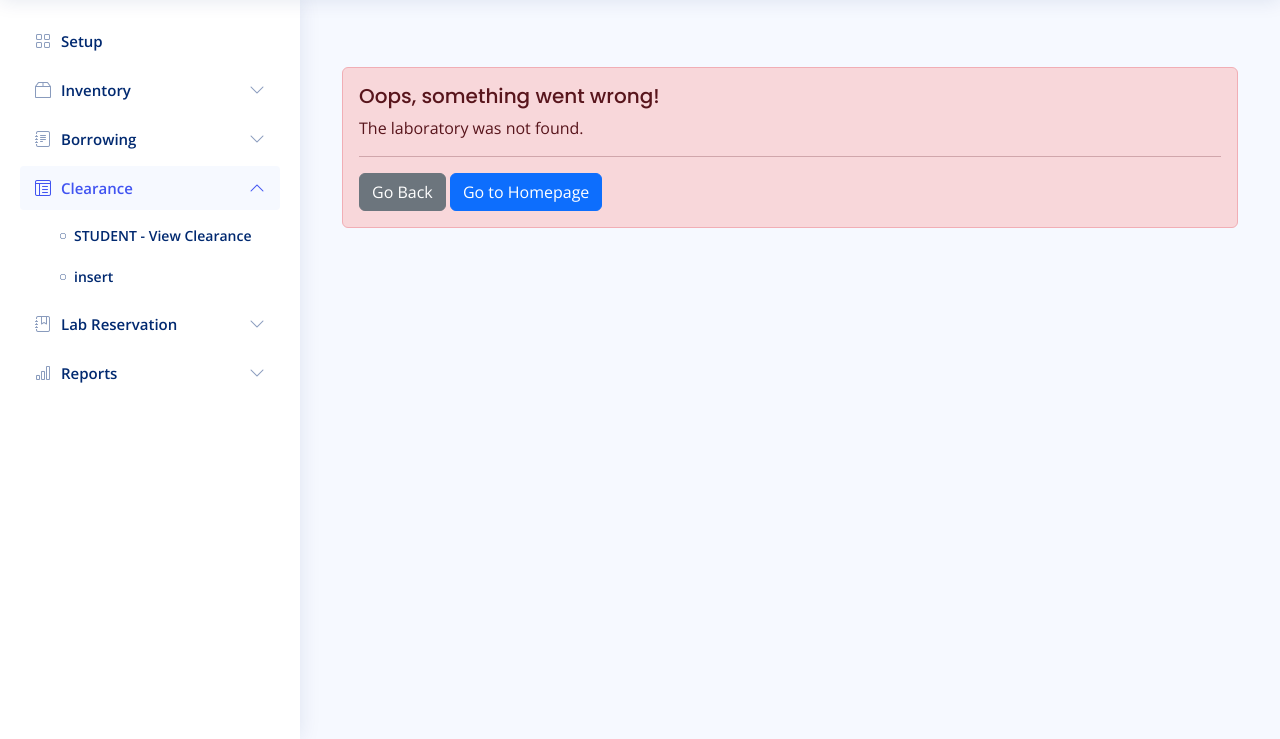
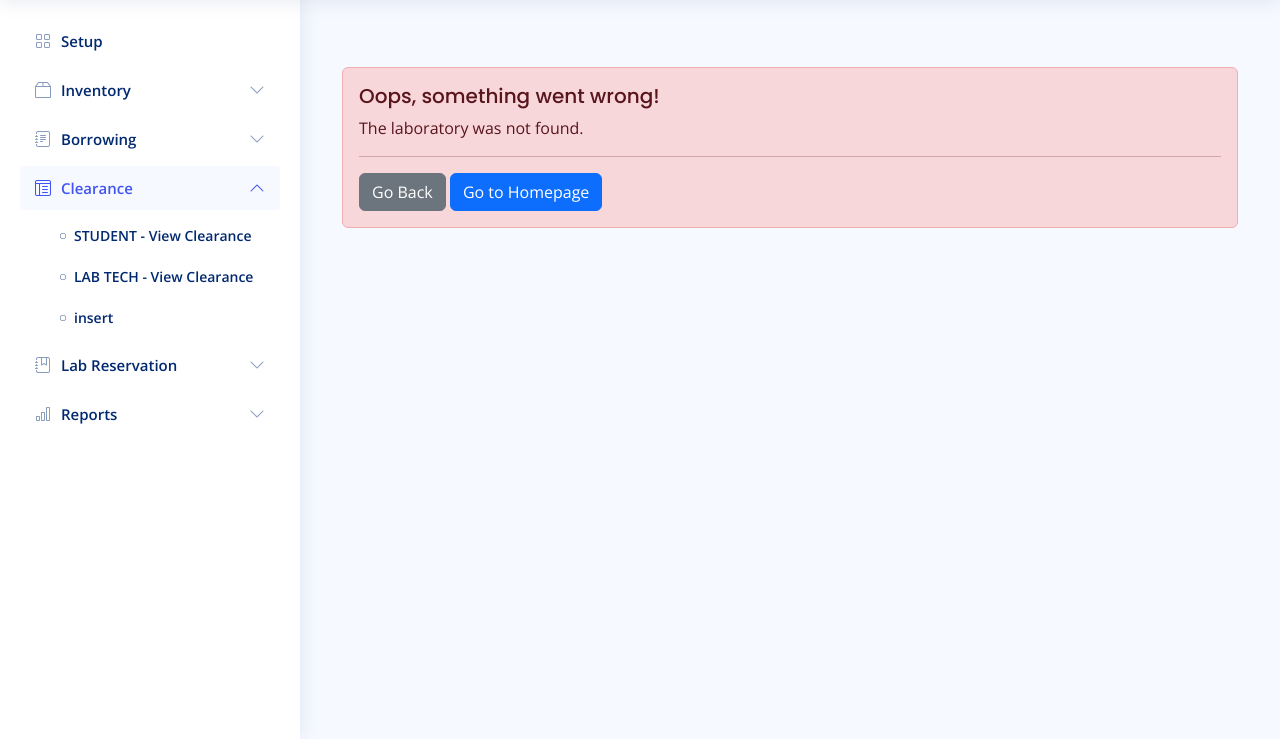
Before and after one commit to kennethmyrond/labmas_2, a Django app: page /borrowing/student/borrow_prebook in a window 1280 px wide, after a click on "Clearance". Shown: the part 61-800 px from the top of the page. Run offline with Django 4.2, Linux system fonts and the light colour scheme; data comes from the database, SQL or seed files in the repository; some libraries are stand-ins or nearby versions.

Commit message:
Added page for Clearance (lab view)

```diff
--- a/lab_management/core/templates/temp_navbar.html
+++ b/lab_management/core/templates/temp_navbar.html
@@ -282,6 +282,11 @@
             </a>
           </li>
           <li>
+            <a href="{% url 'clearance_labtech_viewclearance' %}">
+              <i class="bi bi-circle"></i><span>LAB TECH - View Clearance</span>
+            </a>
+          </li>
+          <li>
             <a href="tables-data.html">
               <i class="bi bi-circle"></i><span>insert </span>
             </a>
--- a/lab_management/core/urls.py
+++ b/lab_management/core/urls.py
@@ -52,9 +52,14 @@
     path('borrowing/labtech/prebookrequests', views.borrowing_labtech_prebookrequests, name='borrowing_labtech_prebookrequests'),
     path('borrowing/labtech/detailedprebookrequests/<int:borrow_id>/', views.borrowing_labtech_detailedprebookrequests, name='borrowing_labtech_detailedprebookrequests'),
     path('borrowing/return-items/', views.return_borrowed_items, name='return_borrowed_items'),
+
+
     path('clearance/', views.clearance_view, name='clearance'),
     path('clearance/student/view_clearance', views.clearance_student_viewClearance, name='clearance_student_viewClearance'),
     path('clearance/student/view_clearance_detailed/<int:borrow_id>/', views.clearance_student_viewClearanceDetailed, name='clearance_student_viewClearanceDetailed'),
+    path('clearance/labtech/view_clearance', views.clearance_labtech_viewclearance, name='clearance_labtech_viewclearance'),
+
+
     path('lab-reservation/', views.lab_reservation_view, name='lab_reservation'),
     path('reports/', views.reports_view, name='reports'),
     path('user-settings/', views.user_settings_view, name='user_settings'),
--- a/lab_management/core/views.py
+++ b/lab_management/core/views.py
@@ -1566,6 +1566,8 @@
     }
     return render(request, 'mod_clearance/student_viewClearanceDetailed.html', context)
 
+def clearance_labtech_viewclearance(request):
+    return render(request, 'mod_clearance/labtech_viewclearance.html')
 
 def lab_reservation_view(request):
     return render(request, 'mod_labRes/lab_reservation.html')
```
Also changed, not shown: lab_management/core/templates/mod_clearance/labtech_viewclearance.html (added).
